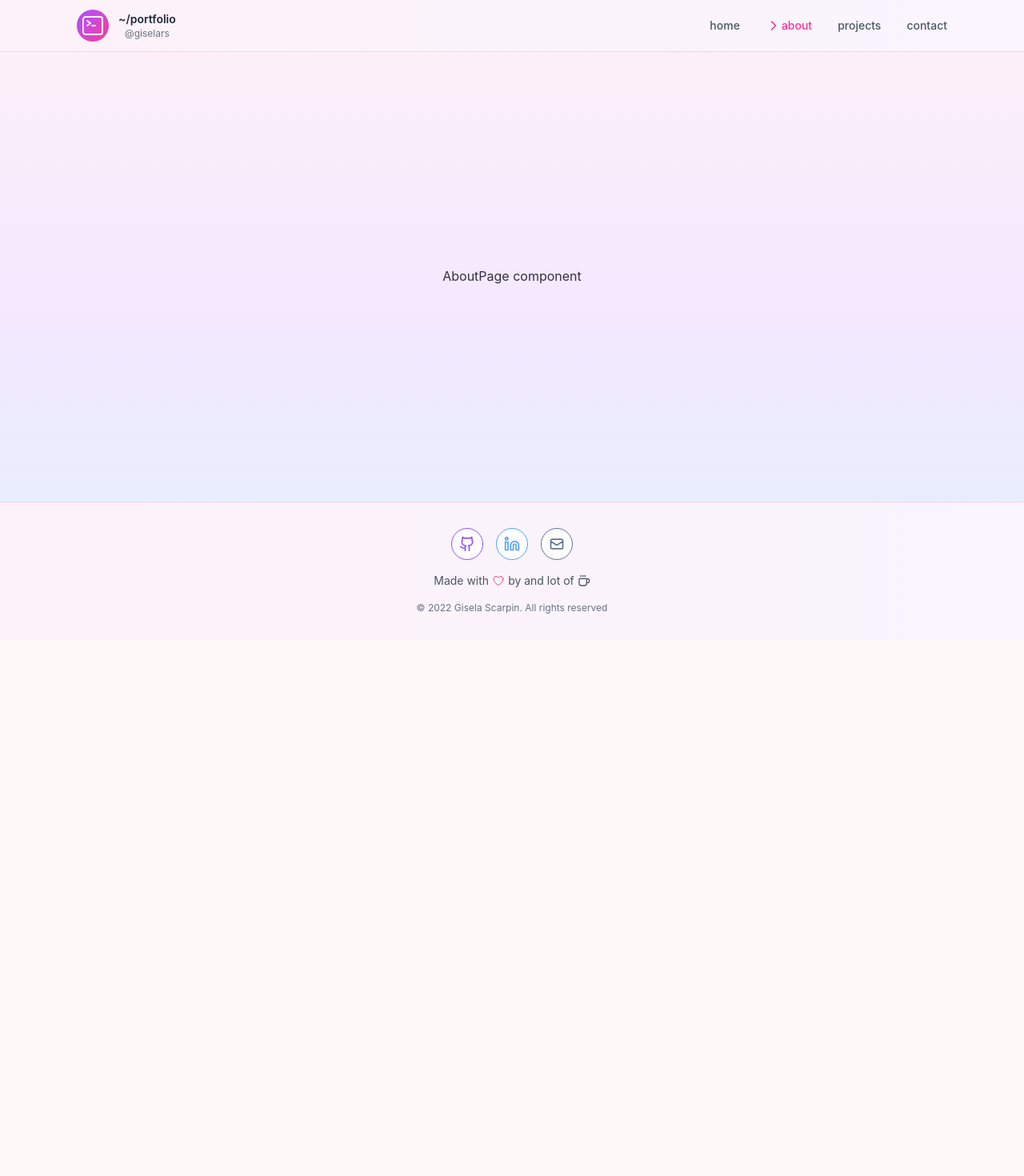
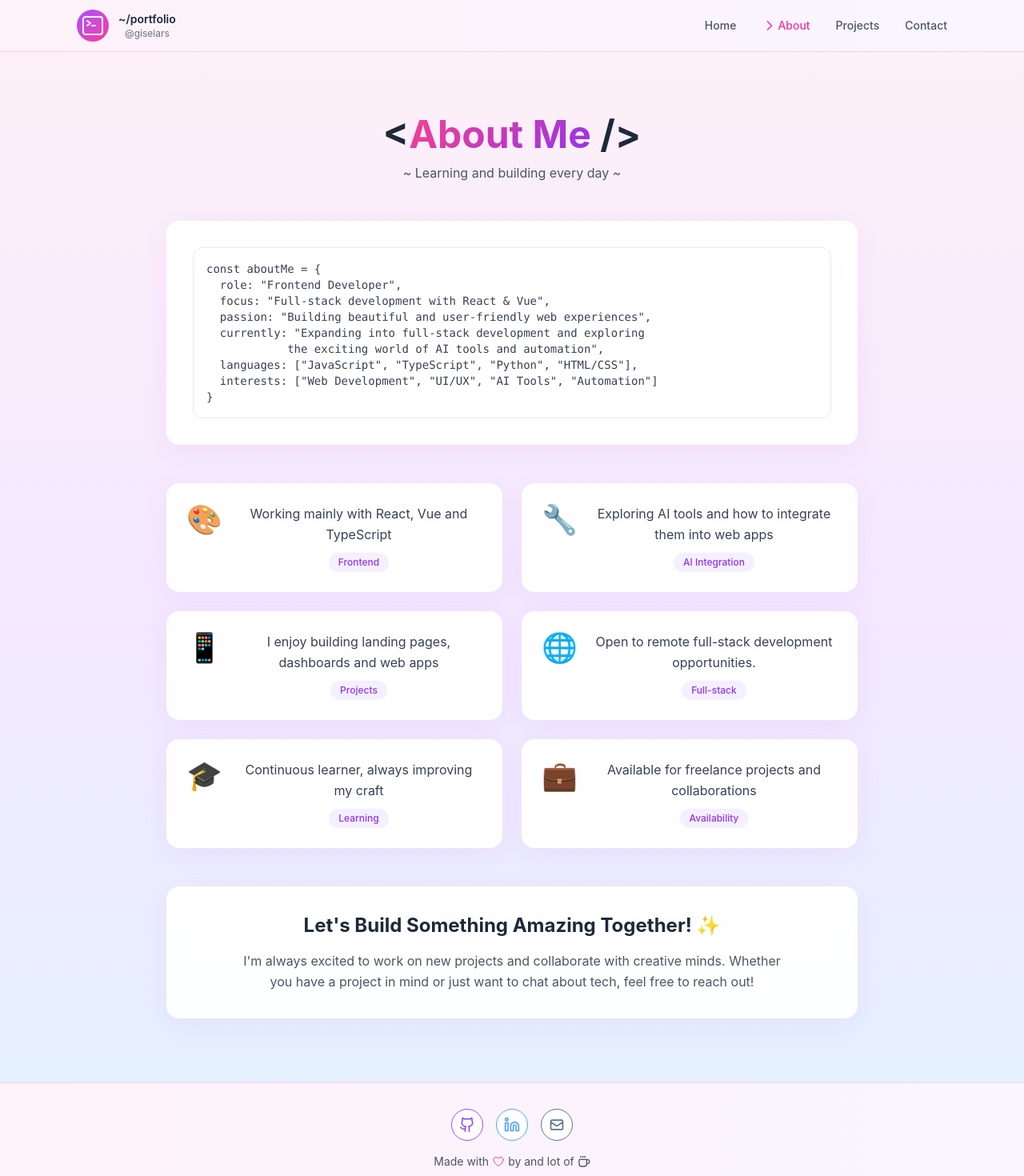
Before and after one commit to giselars/webportfolio, a React (Vite) app: page /#/about in a window 1280 px wide. Shown: the top 1470 px of the page at 80% size. Before the commit the page ends 800 px from the top, so only its background shows below. Built offline with nearby package versions, Linux system fonts and the light colour scheme.

Commit message:
feat(GIS-22): Add work in progress About Page

```diff
--- a/src/components/layout/Footer.tsx
+++ b/src/components/layout/Footer.tsx
@@ -26,7 +26,7 @@ export const Footer = () => {
               <Linkedin size={20} />
             </a>
             <a
-              href="mailto:tu@email.com"
+              href="mailto:g@gmail.com"
               className="w-10 h-10 rounded-full bg-white/80 border border-slate-500 text-slate-500 flex items-center justify-center hover:bg-gradient-button hover:text-white hover:bg-slate-500 transition-all duration-300"
             >
               <svg
--- a/src/components/layout/Header.tsx
+++ b/src/components/layout/Header.tsx
@@ -10,10 +10,10 @@ interface NavLinkItem {
 }
 
 const navLinks: NavLinkItem[] = [
-  { to: '/', label: 'home', end: true },
-  { to: '/about', label: 'about' },
-  { to: '/projects', label: 'projects' },
-  { to: '/contact', label: 'contact' },
+  { to: '/', label: 'Home', end: true },
+  { to: '/about', label: 'About' },
+  { to: '/projects', label: 'Projects' },
+  { to: '/contact', label: 'Contact' },
 ];
 
 const navLinkBaseClass = 'text-sm font-medium transition hover:text-pink-600';
--- a/src/components/ui/CodeBlock.tsx
+++ b/src/components/ui/CodeBlock.tsx
@@ -3,9 +3,9 @@ import type { CodeBlockProps } from '../../types';
 export const CodeBlock = ({ children, className = '' }: CodeBlockProps) => {
   return (
     <div
-      className={`bg-white/90 backdrop-blur-sm rounded-xl border border-lavender-200 overflow-hidden ${className}`}
+      className={`bg-white/90 backdrop-blur-sm rounded-lg sm:rounded-xl border border-lavender-200 overflow-hidden ${className}`}
     >
-      <pre className="p-4 font-mono text-sm text-gray-700 overflow-x-auto text-left">
+      <pre className="p-3 sm:p-4 font-mono text-xs sm:text-sm text-gray-700 overflow-x-auto text-left whitespace-pre-wrap sm:whitespace-pre">
         {children}
       </pre>
     </div>
--- a/src/pages/about/AboutPage.tsx
+++ b/src/pages/about/AboutPage.tsx
@@ -1,9 +1,90 @@
+import { SectionTitle } from '@/components/ui/SectionTitle';
+import { Card } from '@/components/ui/Card';
+import { CodeBlock } from '@/components/ui/CodeBlock';
+import type { Skill } from '@/types';
+
+const skills: Skill[] = [
+  {
+    icon: '🎨',
+    title: 'Working mainly with React, Vue and TypeScript',
+    category: 'Frontend',
+  },
+  {
+    icon: '🔧',
+    title: 'Exploring AI tools and how to integrate them into web apps',
+    category: 'AI Integration',
+  },
+  {
+    icon: '📱',
+    title: 'I enjoy building landing pages, dashboards and web apps',
+    category: 'Projects',
+  },
+  {
+    icon: '🌐',
+    title: 'Open to remote full-stack development opportunities.',
+    category: 'Full-stack',
+  },
+  {
+    icon: '🎓',
+    title: 'Continuous learner, always improving my craft',
+    category: 'Learning',
+  },
+  {
+    icon: '💼',
+    title: 'Available for freelance projects and collaborations',
+    category: 'Availability',
+  },
+];
+
 export const AboutPage = () => {
   return (
-    <main className="flex flex-col gap-10">
-      <section className="grid gap-6 md:grid-cols-[2fr,1.4fr]">
-        <div className="flex flex-col gap-6">AboutPage component</div>
-      </section>
-    </main>
+    <div className="max-w-4xl mx-auto px-4 py-20">
+      <SectionTitle subtitle="Learning and building every day">
+        About Me
+      </SectionTitle>
+
+      <Card className="p-8 mb-12">
+        <CodeBlock>
+          {`const aboutMe = {
+  role: "Frontend Developer",
+  focus: "Full-stack development with React & Vue",
+  passion: "Building beautiful and user-friendly web experiences",
+  currently: "Expanding into full-stack development and exploring
+            the exciting world of AI tools and automation",
+  languages: ["JavaScript", "TypeScript", "Python", "HTML/CSS"],
+  interests: ["Web Development", "UI/UX", "AI Tools", "Automation"]
+}`}
+        </CodeBlock>
+      </Card>
+
+      <div className="grid md:grid-cols-2 gap-6">
+        {skills.map((skill, index) => (
+          <Card key={index} hover className="p-6">
+            <div className="flex items-start gap-4">
+              <div className="text-4xl">{skill.icon}</div>
+              <div className="flex-1">
+                <p className="text-gray-700 leading-relaxed mb-2">
+                  {skill.title}
+                </p>
+                <span className="inline-block px-3 py-1 bg-lavender-100 text-primary-600 rounded-full text-xs font-medium">
+                  {skill.category}
+                </span>
+              </div>
+            </div>
+          </Card>
+        ))}
+      </div>
+
+      <Card className="mt-12 p-8 text-center">
+        <h3 className="text-2xl font-bold text-gray-800 mb-4">
+          Let's Build Something Amazing Together! ✨
+        </h3>
+        <p className="text-gray-600 max-w-2xl mx-auto">
+          I'm always excited to work on new projects and collaborate with
+          creative minds. Whether you have a project in mind or just want to
+          chat about tech, feel free to reach out!
+        </p>
+      </Card>
+    </div>
   );
 };
--- a/src/pages/home/HomePage.tsx
+++ b/src/pages/home/HomePage.tsx
@@ -39,7 +39,7 @@ const socialIcons: SocialIcon[] = [
   },
   {
     name: 'Email',
-    url: 'mailto:tu@email.com',
+    url: 'mailto:g@gmail.com',
     styles:
       'bg-gradient-to-br from-amber-200 via-amber-300 to-orange-300 text-orange-900 shadow-lg',
     hoverColor: 'hover:text-orange-500',
@@ -87,7 +87,7 @@ export const HomePage = () => {
               <Link to="/projects">
                 <Button variant="primary" size="lg" className="cursor-pointer">
                   <FolderOpenIcon className="w-6 h-6 text-white-500" />
-                  Ver Proyectos
+                  See Projects
                 </Button>
               </Link>
               <Link to="/contact">
@@ -96,7 +96,7 @@ export const HomePage = () => {
                   size="lg"
                   className="cursor-pointer"
                 >
-                  Contáctame 💌
+                  Contact me 💌
                 </Button>
               </Link>
             </div>
```
Also changed, not shown: 2 other files (tests, documents, lock files or other folders).
